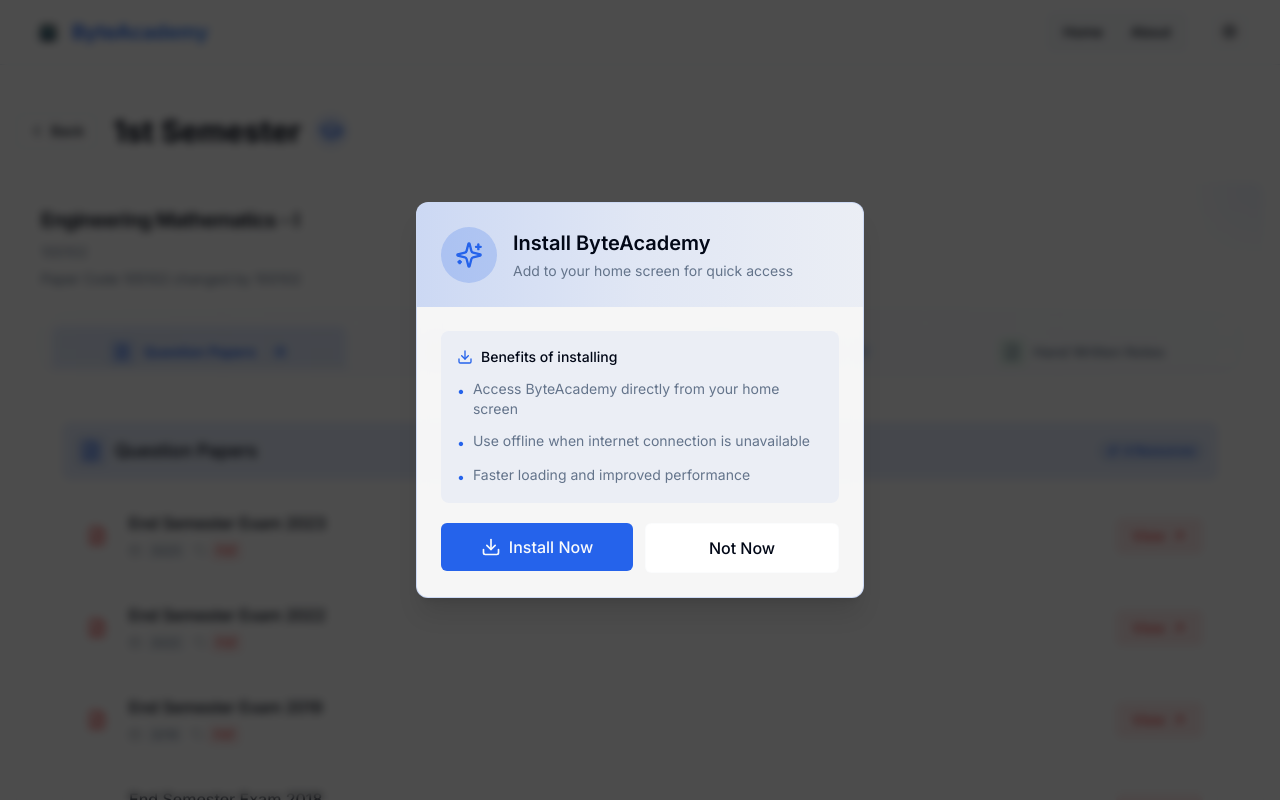
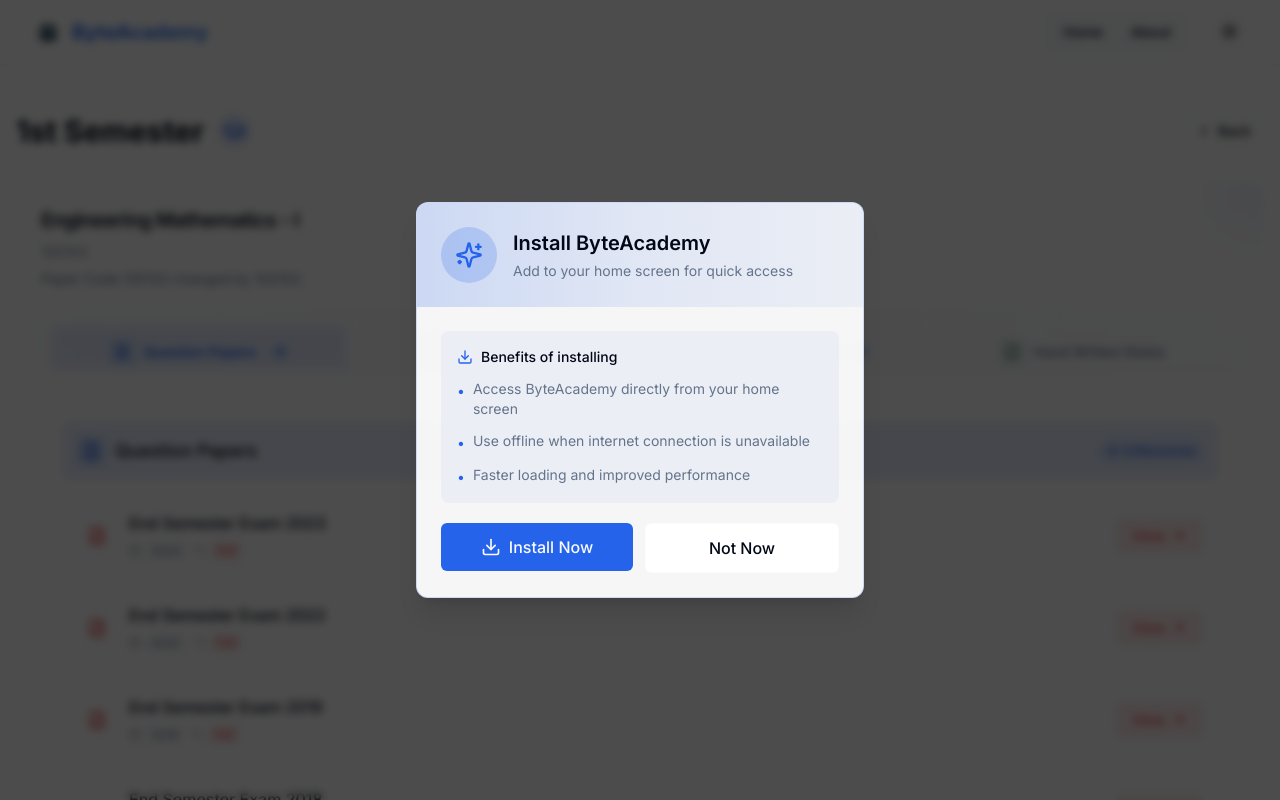
Before and after one commit to Anikeshroy/ByteAcademy, a Next.js app: page /semester/1 in a window 1280 px wide. Shown: the top 800 px of the page. Built offline with nearby package versions, Linux system fonts and the light colour scheme.

Commit message:
fix back btn in sem card.

```diff
--- a/app/semester/[id]/page.tsx
+++ b/app/semester/[id]/page.tsx
@@ -34,20 +34,20 @@
   return (
     <div className="container mx-auto px-4 py-12">
       <div className="space-y-8 mb-4">
-        <div className="flex flex-wrap items-center gap-3">
-          <Button variant="outline" asChild className="gap-1.5 h-9 px-3 mr-1">
-            <Link href="/">
-              <ChevronLeft className="h-4 w-4" />
-              <span className="text-sm">Back</span>
-            </Link>
-          </Button>
-
+        <div className="flex flex-wrap items-center justify-between gap-3">
           <h1 className="text-2xl sm:text-3xl font-bold flex items-center">
             <span>{getOrdinalSuffix(semesterId)} Semester</span>
             <div className="bg-primary/10 p-1.5 rounded-full ml-3 inline-flex">
               <GraduationCap className="h-5 w-5 sm:h-6 sm:w-6 text-primary" />
             </div>
           </h1>
+
+          <Button variant="outline" asChild className="gap-1.5 h-9 px-3">
+            <Link href="/">
+              <ChevronLeft className="h-4 w-4" />
+              <span className="text-sm">Back</span>
+            </Link>
+          </Button>
         </div>
 
         <div className="grid grid-cols-1 gap-8">
```
